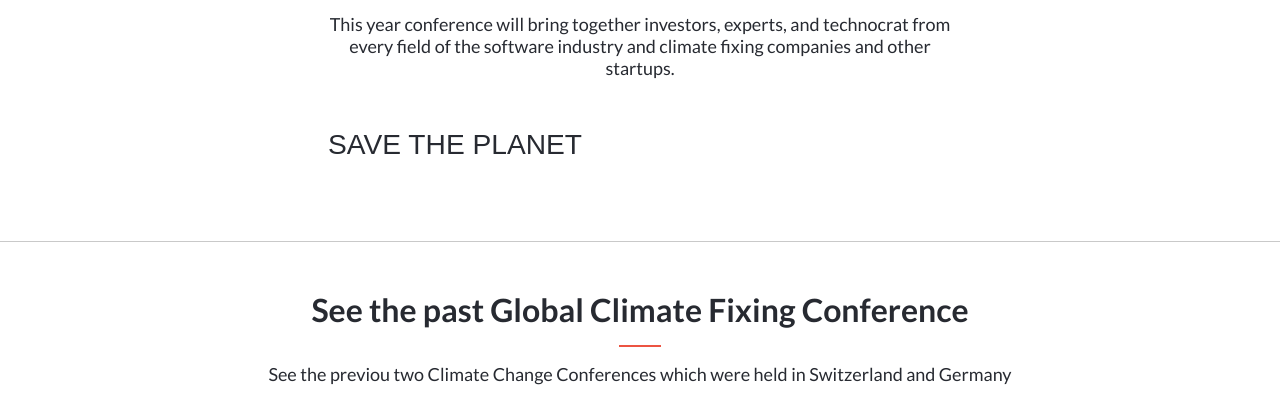
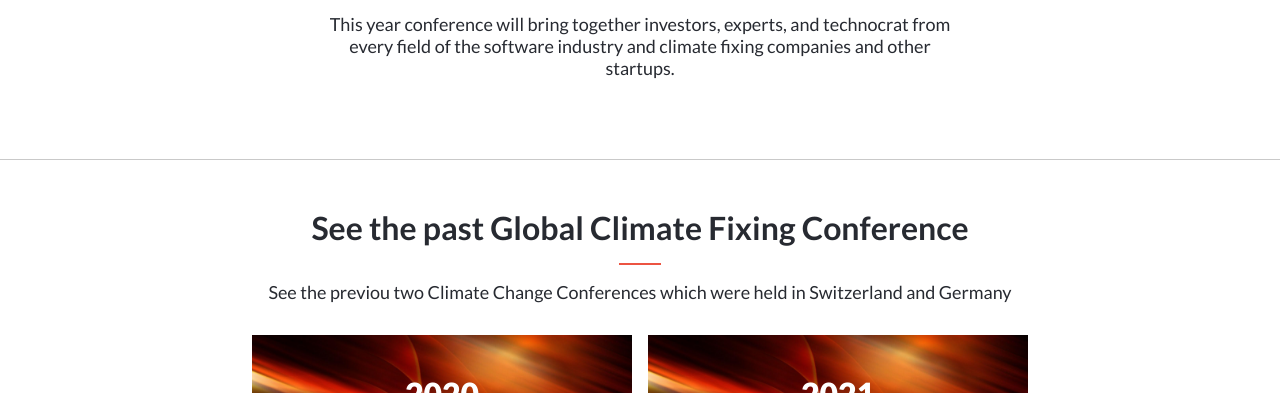
Before and after one commit to dfizzkruah93/Capstone-Project, a website: page about.html in a window 1280 px wide. Shown: the part 752-1145 px from the top of the page. Drawn offline with Linux system fonts and the light colour scheme; a web font is replaced by a local one.

Commit message:
Update about page and CSS
Add image

```diff
--- a/about.html
+++ b/about.html
@@ -84,11 +84,6 @@
           This year conference will bring together investors, experts, and technocrat from every
           field of the software industry and climate fixing companies and other startups.
         </p>
-        <div class="logo-climate">
-          <div class="logo-climate">
-            <p>SAVE THE PLANET</p>
-          </div>
-        </div>
       </section>
       <section class="past about">
         <h2 class="section-title">See the past Global Climate Fixing Conference</h2>
--- a/style.css
+++ b/style.css
@@ -88,6 +88,7 @@ nav {
   color: inherit;
 }
 
+
 .campaign {
   width: 160px;
   border: 3px solid #ec5442;
@@ -99,6 +100,7 @@ nav {
   margin-left: 2rem;
   text-align: center;
 }
+
 
 .logo {
   margin: 2rem 2rem 1rem;
```
Also changed, not shown: images/logo.PNG (added).
